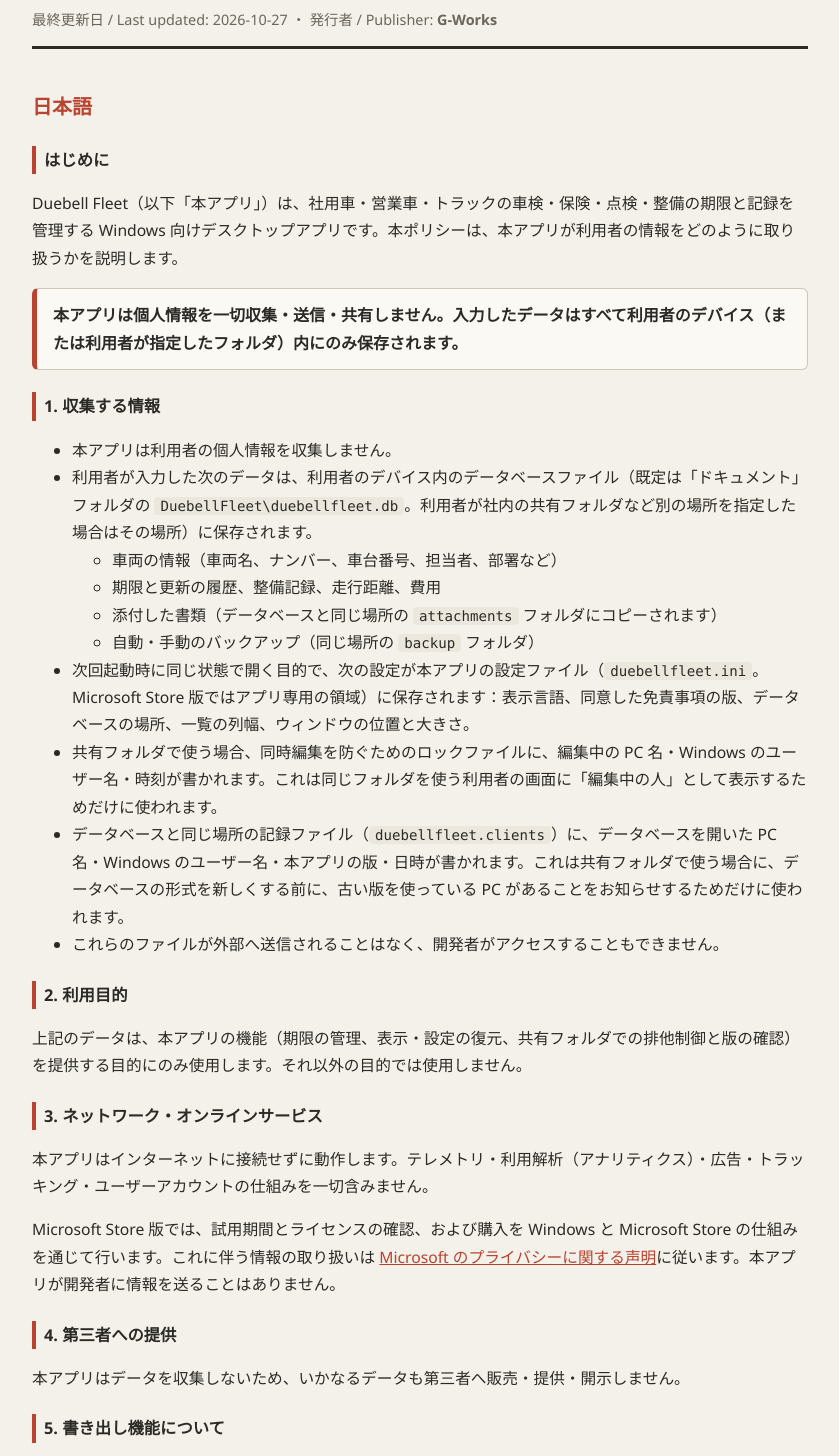
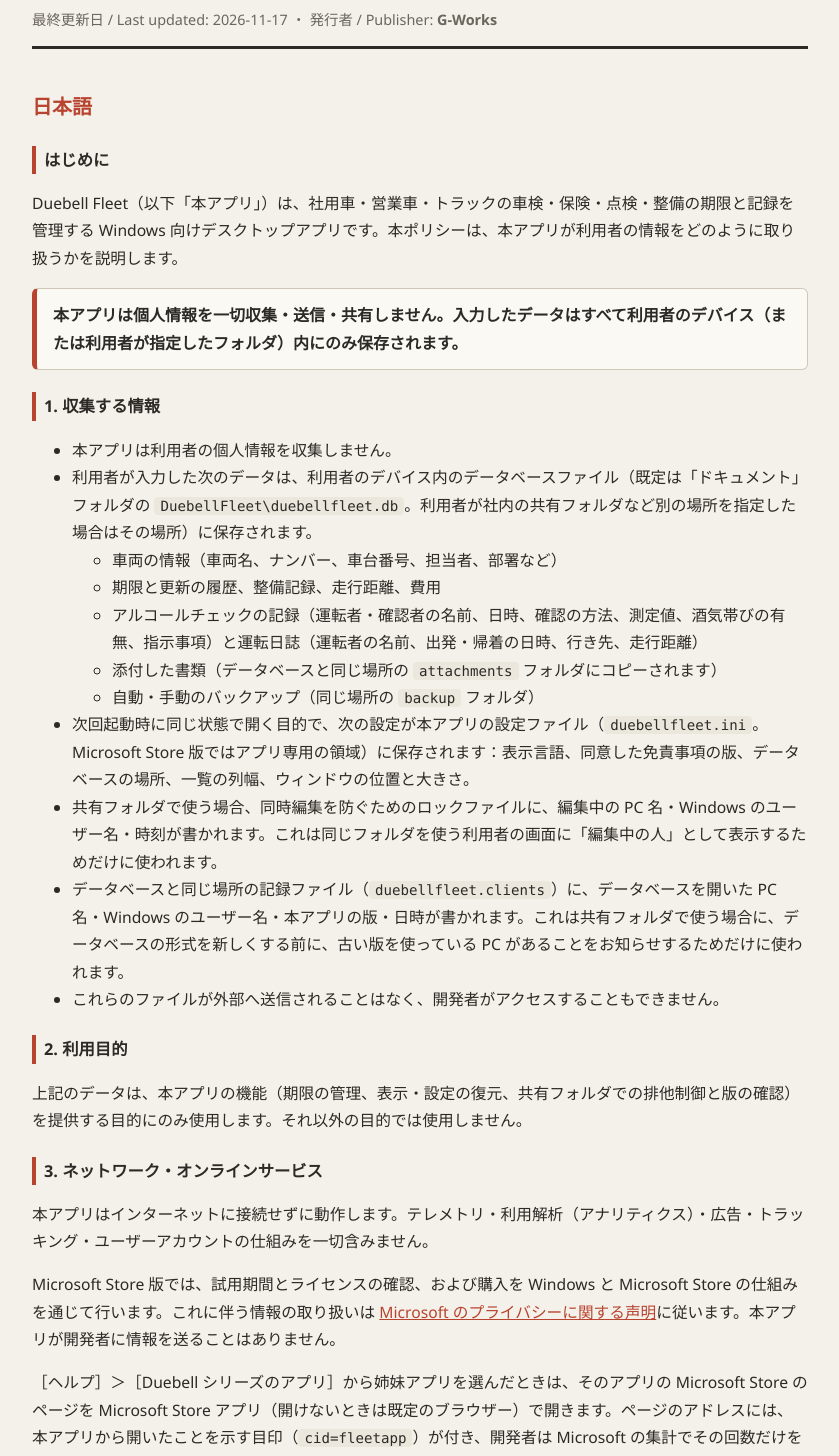
Before and after one commit to G-Works902/duebellfleet, a plain HTML site: page index.html in a window 1280 px wide. Shown: the part 77-1533 px from the top of the page, without its empty margins (220-1059 px from the left). Drawn offline with Linux system fonts and the light colour scheme.

Commit message:
Alcohol checks, drive log, Help links to the series (cid=fleetapp)
Co-Authored-By: Claude Opus 5.5 <noreply@anthropic.com>

```diff
--- a/index.html
+++ b/index.html
@@ -35,7 +35,7 @@
 
   <header>
     <h1><span class="brand">Duebell Fleet</span> &mdash; プライバシーポリシー / Privacy Policy</h1>
-    <div class="meta">最終更新日 / Last updated: 2026-10-27 ・ 発行者 / Publisher: <strong>G-Works</strong></div>
+    <div class="meta">最終更新日 / Last updated: 2026-11-17 ・ 発行者 / Publisher: <strong>G-Works</strong></div>
   </header>
 
   <!-- ================= 日本語 ================= -->
@@ -52,6 +52,7 @@
       <ul>
         <li>車両の情報（車両名、ナンバー、車台番号、担当者、部署など）</li>
         <li>期限と更新の履歴、整備記録、走行距離、費用</li>
+        <li>アルコールチェックの記録（運転者・確認者の名前、日時、確認の方法、測定値、酒気帯びの有無、指示事項）と運転日誌（運転者の名前、出発・帰着の日時、行き先、走行距離）</li>
         <li>添付した書類（データベースと同じ場所の <code>attachments</code> フォルダにコピーされます）</li>
         <li>自動・手動のバックアップ（同じ場所の <code>backup</code> フォルダ）</li>
       </ul>
@@ -68,6 +69,7 @@
   <h3>3. ネットワーク・オンラインサービス</h3>
   <p>本アプリはインターネットに接続せずに動作します。テレメトリ・利用解析（アナリティクス）・広告・トラッキング・ユーザーアカウントの仕組みを一切含みません。</p>
   <p>Microsoft Store 版では、試用期間とライセンスの確認、および購入を Windows と Microsoft Store の仕組みを通じて行います。これに伴う情報の取り扱いは <a href="https://privacy.microsoft.com/privacystatement">Microsoft のプライバシーに関する声明</a>に従います。本アプリが開発者に情報を送ることはありません。</p>
+  <p>［ヘルプ］＞［Duebell シリーズのアプリ］から姉妹アプリを選んだときは、そのアプリの Microsoft Store のページを Microsoft Store アプリ（開けないときは既定のブラウザー）で開きます。ページのアドレスには、本アプリから開いたことを示す目印（<code>cid=fleetapp</code>）が付き、開発者は Microsoft の集計でその回数だけを知ることができます（個人を特定する情報は含まれません）。［ヘルプ］＞［G-Works のサイト（シリーズのアプリの一覧）］を選んだときは、開発者の製品サイト（<code>https://gworks-site.g-works-902.workers.dev/</code>）を既定のブラウザーで開きます。どちらも利用者が選んだときだけ開き、本アプリからそのページへ情報を送ることはありません。</p>
 
   <h3>4. 第三者への提供</h3>
   <p>本アプリはデータを収集しないため、いかなるデータも第三者へ販売・提供・開示しません。</p>
@@ -107,6 +109,7 @@
       <ul>
         <li>Vehicle information (name, plate, VIN, assignee, department and so on)</li>
         <li>Due dates and renewal history, maintenance records, odometer readings, costs</li>
+        <li>Alcohol check records (names of the driver and the checker, date and time, how the check was made, the reading, whether alcohol was found, instructions) and the drive log (driver's name, departure and return, destination, distance)</li>
         <li>Attached documents (copied to an <code>attachments</code> folder next to the database)</li>
         <li>Automatic and manual backups (a <code>backup</code> folder next to the database)</li>
       </ul>
@@ -123,6 +126,7 @@
   <h3>3. Network and online services</h3>
   <p>The App works without an internet connection. It contains no telemetry, analytics, advertising, tracking or user accounts.</p>
   <p>In the Microsoft Store version, the trial period, the licence check and purchases are handled by Windows and the Microsoft Store; the <a href="https://privacy.microsoft.com/privacystatement">Microsoft Privacy Statement</a> applies to that. The App itself never sends information to the developer.</p>
+  <p>When you choose one of our other apps under [Help] &gt; [Duebell series apps], the App opens its Microsoft Store page in the Microsoft Store app (or in your default browser if the Store app cannot be opened). The page address carries a tag showing that it was opened from the App (<code>cid=fleetapp</code>), so the developer can see in Microsoft's statistics how many times this happened, and nothing that identifies you. When you choose [Help] &gt; [G-Works website], the App opens the developer's product website (<code>https://gworks-site.g-works-902.workers.dev/</code>) in your default browser. Both open only when you choose them, and the App sends no information to these pages.</p>
 
   <h3>4. Sharing with third parties</h3>
   <p>Because the App does not collect data, it does not sell, share or disclose any data to third parties.</p>
```
Also changed, not shown: privacy.html (+5 -1 lines).
